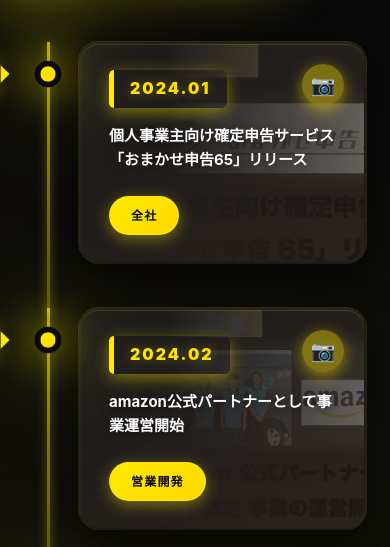
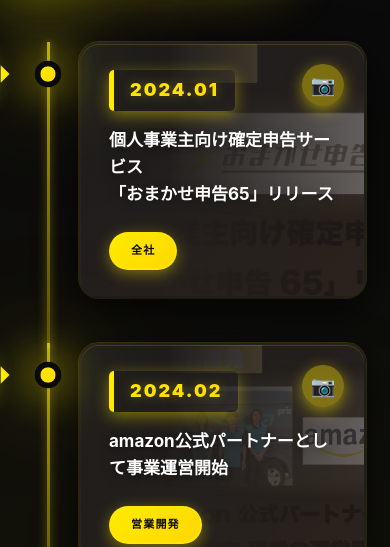
Before and after one commit to takeakiLQ/information, a plain HTML site: page timeline-v2.html in a window 390 px wide. Shown: the part 297-844 px from the top of the page. Drawn offline with Linux system fonts and the light colour scheme.

Commit message:
Increase font size for mobile version

```diff
--- a/timeline-v2.html
+++ b/timeline-v2.html
@@ -746,11 +746,15 @@
             }
 
             .event-title {
-                font-size: 15px;
+                font-size: 17px;
             }
 
             .month {
-                font-size: 16px;
+                font-size: 18px;
+            }
+
+            .event-category {
+                font-size: 11px;
             }
 
             .image-icon {
```
